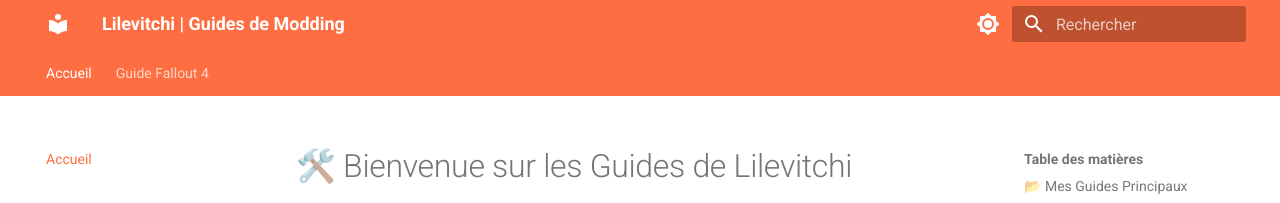
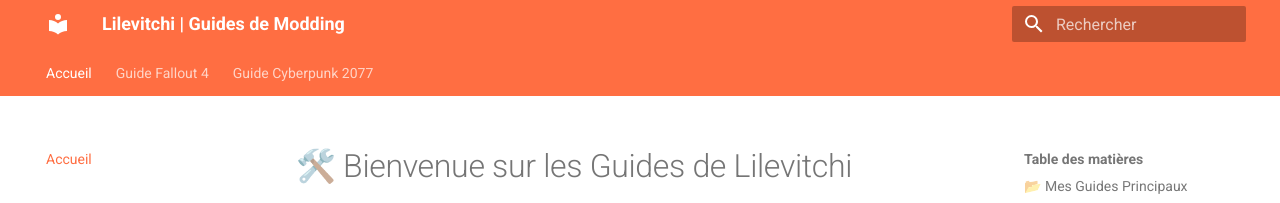
Before and after one commit to Lilevitchi/lilevitchi.github.io, an MkDocs documentation site: the page built from docs/index.md, in a window 1280 px wide and 1116 px high. Shown: the top 203 px of the window. Built offline with MkDocs 1.6.1 and Material for MkDocs 9.7.7, drawn with Linux system fonts in a browser that asks for light colours.

Commit message:
Update mkdocs.yml

```diff
--- a/mkdocs.yml
+++ b/mkdocs.yml
@@ -9,29 +9,21 @@ theme:
       scheme: slate
       primary: deep orange
       accent: deep orange
-      toggle:
-        icon: material/brightness-4
-        name: Passer au mode clair
     - media: "(prefers-color-scheme: light)"
       scheme: default
       primary: deep orange
       accent: deep orange
-      toggle:
-        icon: material/brightness-7
-        name: Passer au mode sombre
   features:
     - navigation.tabs
     - navigation.sections
     - navigation.top
     - content.code.copy
-    - search.suggest
-    - search.highlight
 
 markdown_extensions:
   - admonition
   - pymdownx.details
   - pymdownx.superfences
-  - attr_list # Requis pour styliser les images et boutons
+  - attr_list
 
 nav:
   - Accueil: index.md
@@ -40,3 +32,5 @@ nav:
       - Installation propre: fallout4/setup.md
       - Le Downgrade: fallout4/downgrade.md
       - Utilitaires de base: fallout4/utilities.md
+  - Guide Cyberpunk 2077:
+      - Bientôt disponible: cyberpunk/index.md
```
